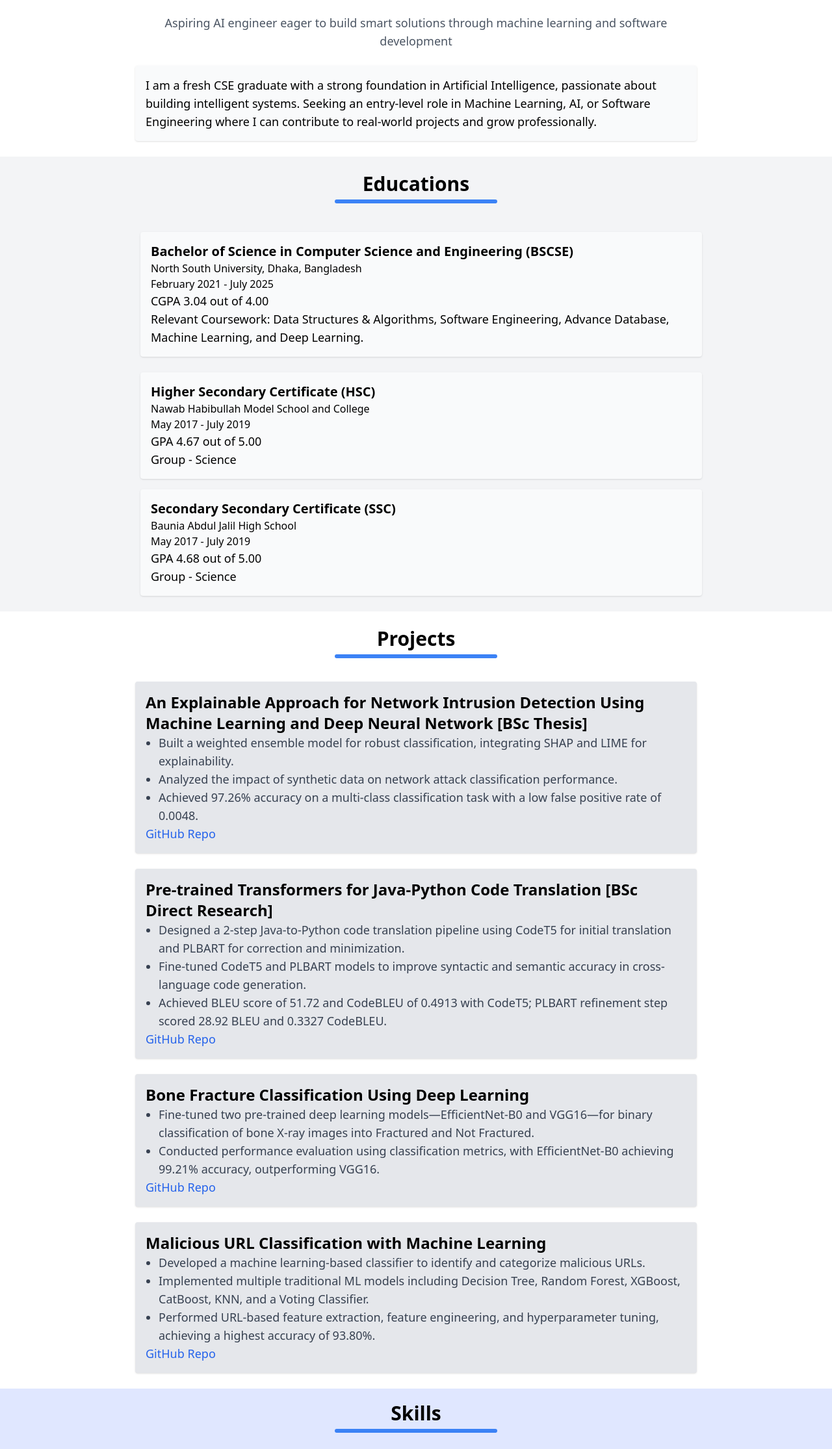
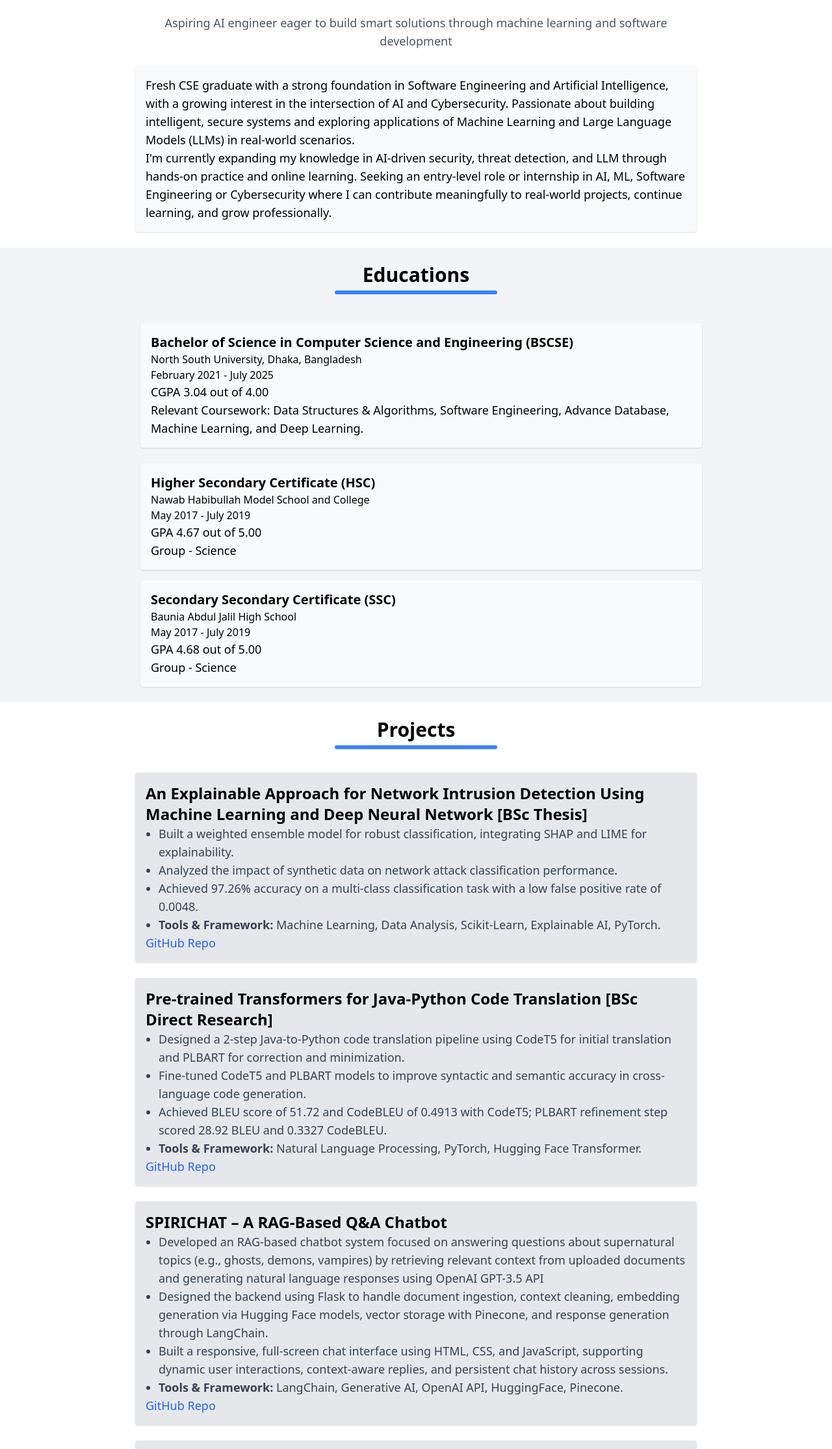
Before and after one commit to sajan-sarker/sajan-kumer-sarker, a plain HTML site: page index.html in a window 1280 px wide. Shown: the part 503-2733 px from the top of the page at 65% size. Drawn offline with nearby package versions, Linux system fonts and the light colour scheme.

Commit message:
update projects

```diff
--- a/index.html
+++ b/index.html
@@ -171,11 +171,8 @@
         </p>
         <div class="mt-4 md:mt-6 p-4 bg-gray-50 rounded shadow">
           <p class="text-base md:text-lg">
-            I am a fresh CSE graduate with a strong foundation in Artificial
-            Intelligence, passionate about building intelligent systems. Seeking
-            an entry-level role in Machine Learning, AI, or Software Engineering
-            where I can contribute to real-world projects and grow
-            professionally.
+            Fresh CSE graduate with a strong foundation in Software Engineering and Artificial Intelligence, with a growing interest in the intersection of AI and Cybersecurity. Passionate about building intelligent, secure systems and exploring applications of Machine Learning and Large Language Models (LLMs) in real-world scenarios. <br>
+            I'm currently expanding my knowledge in AI-driven security, threat detection, and LLM through hands-on practice and online learning. Seeking an entry-level role or internship in AI, ML, Software Engineering or Cybersecurity where I can contribute meaningfully to real-world projects, continue learning, and grow professionally.
           </p>
         </div>
       </div>
@@ -240,9 +237,10 @@
                 classification performance.
               </li>
               <li>
-                Achieved 97.26% accuracy on a multi-class classification task
-                with a low false positive rate of 0.0048.
+                Achieved 97.26% accuracy on a multi-class classification task with a low false positive rate of 0.0048.
               </li>
+              <li>
+                <b>Tools & Framework:</b> Machine Learning, Data Analysis, Scikit-Learn, Explainable AI, PyTorch.
             </ul>
             <a
               href="https://github.com/sajan-sarker/web-attack-detection"
@@ -271,12 +269,41 @@
                 Achieved BLEU score of 51.72 and CodeBLEU of 0.4913 with CodeT5;
                 PLBART refinement step scored 28.92 BLEU and 0.3327 CodeBLEU.
               </li>
+              <li>
+                <b>Tools & Framework:</b> Natural Language Processing, PyTorch, Hugging Face Transformer.
             </ul>
             <a
               href="https://github.com/sajan-sarker/java-python-code-translation"
               class="text-blue-600 text-base md:text-lg">GitHub Repo</a>
           </div>
         </div>
+
+        <div
+          class="mt-4 md:mt-6 bg-gray-200 p-4 rounded shadow flex flex-col md:flex-row items-center">
+          <div>
+            <h3 class="text-xl md:text-2xl font-bold">
+              SPIRICHAT – A RAG-Based Q&A Chatbot
+            </h3>
+            <ul class="list-disc pl-5 text-base md:text-lg text-gray-700">
+              <li>
+                Developed an RAG-based chatbot system focused on answering questions about supernatural topics (e.g., ghosts, demons, vampires) by retrieving relevant context from uploaded documents and generating natural language responses using OpenAI GPT-3.5 API
+              </li>
+              <li>
+                Designed the backend using Flask to handle document ingestion, context cleaning, embedding generation via Hugging Face models, vector storage with Pinecone, and response generation through LangChain.
+              </li>
+              <li>
+                Built a responsive, full-screen chat interface using HTML, CSS, and JavaScript, supporting dynamic user interactions, context-aware replies, and persistent chat history across sessions.
+              </li>
+              <li>
+                <b>Tools & Framework:</b> LangChain, Generative AI, OpenAI API, HuggingFace, Pinecone.
+              </li>
+            </ul>
+            <a
+              href="https://github.com/sajan-sarker/Spirichat"
+              class="text-blue-600 text-base md:text-lg">GitHub Repo</a>
+          </div>
+        </div>
+
         <div
           class="mt-4 md:mt-6 bg-gray-200 p-4 rounded shadow flex flex-col md:flex-row items-center">
           <div>
@@ -294,12 +321,15 @@
                 with EfficientNet-B0 achieving 99.21% accuracy, outperforming
                 VGG16.
               </li>
+              <li>
+                <b>Tools & Framework:</b> Deep Learning, Transfer Learning, PyTorch.
             </ul>
             <a
               href="https://github.com/sajan-sarker/bone-fracture-classifications"
               class="text-blue-600 text-base md:text-lg">GitHub Repo</a>
           </div>
         </div>
+
         <div
           class="mt-4 md:mt-6 bg-gray-200 p-4 rounded shadow flex flex-col md:flex-row items-center">
           <div>
@@ -319,6 +349,9 @@
               <li>
                 Performed URL-based feature extraction, feature engineering, and
                 hyperparameter tuning, achieving a highest accuracy of 93.80%.
+              </li>
+              <li>
+                <b>Tools & Framework:</b> Machine Learning, Data Analysis, Scikit-learn.
               </li>
             </ul>
             <a
@@ -451,9 +484,9 @@
           <p class="text-base md:text-lg">Call +880 1722-425426 |</p>
           <p class="text-base md:text-lg">
             <a
-              href="mailto:sajansarker47@gmail.com"
+              href="mailto:sajan.k.sarker@gmail.com"
               class="text-blue-600 hover:underline">
-              sajansarker47@gmail.com
+              sajan.k.sarker@gmail.com
             </a>
           </p>
           <p class="text-base md:text-lg">| Uttara, Dhaka, Bangladesh</p>
```
